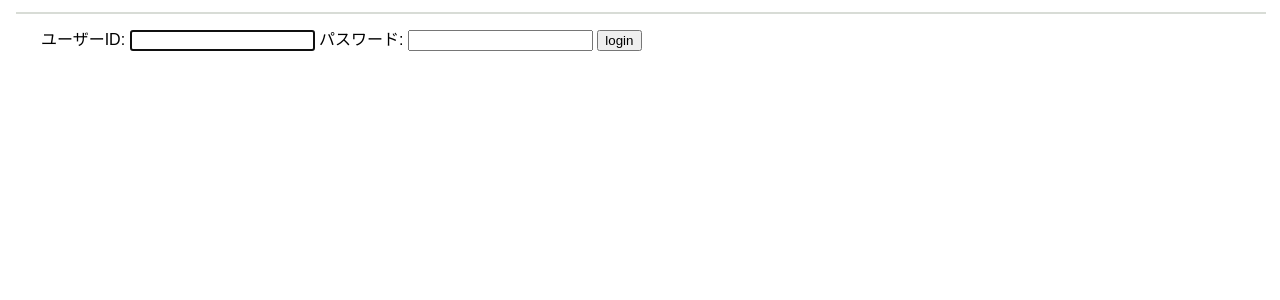
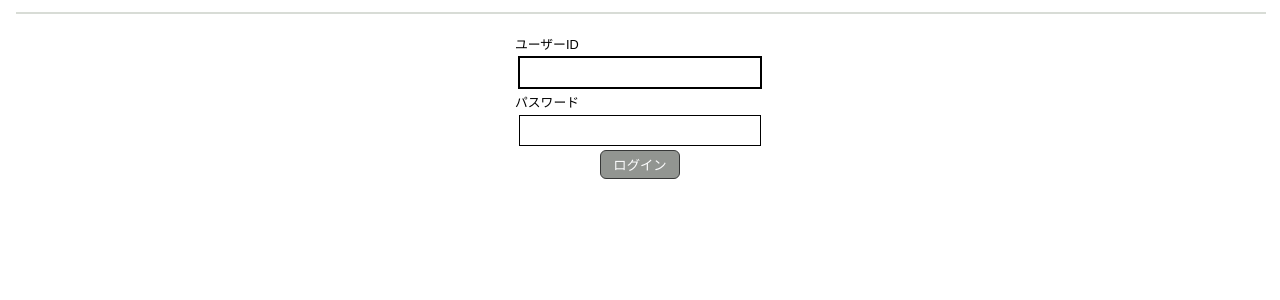
Before and after one commit to simon-i1-h/sbts, a Django app: page /login/ in a window 1280 px wide. Shown: the part 40-340 px from the top of the page. Run offline with Django 4.2, Linux system fonts and the light colour scheme.

Commit message:
ログインフォームにスタイルを適用

```diff
--- a/sbts/page/static/page/style.css
+++ b/sbts/page/static/page/style.css
@@ -198,7 +198,9 @@ main > * {
     color: var(--xkcd-medium-grey);
 }
 
-input[type="text" i].title {
+input[type="text" i].title,
+.login-input input[type="text" i],
+.login-input input[type="password" i] {
     appearance: none;
     border: 1px solid black;
     padding: 0.25rem;
@@ -206,6 +208,8 @@ input[type="text" i].title {
 }
 
 input[type="text" i].title:focus-visible,
+.login-input input[type="text" i]:focus-visible,
+.login-input input[type="password" i]:focus-visible,
 textarea.comment:focus-visible {
     outline: black solid 1px;
 }
@@ -239,3 +243,26 @@ textarea.comment {
     border: 1px solid black;
     padding: 0.25rem;
 }
+
+.login-form {
+    display: flex;
+    align-items: center;
+    flex-direction: column;
+}
+
+.login-group {
+    display: flex;
+    flex-direction: column;
+}
+
+.login-label {
+    font-size: 0.8rem;
+}
+
+.login-input {
+    margin: 0.25rem;
+}
+
+.login-enter {
+    align-self: center;
+}
--- a/sbts/page/templates/page/login.html
+++ b/sbts/page/templates/page/login.html
@@ -6,14 +6,16 @@
   <p>パスワードが正しくありません。再度お試しください。</p>
   {% endif %}
 
-  <form method="post" action="{% url 'login' %}">
+  <form method="post" action="{% url 'login' %}" class="widget-group login-form">
     {% csrf_token %}
 
-    ユーザーID:
-    {{ form.username }}
-    パスワード:
-    {{ form.password }}
-    <input type="submit" value="login">
+    <div class="login-group">
+      <div class="login-label">ユーザーID</div>
+      <div class="login-input">{{ form.username }}</div>
+      <div class="login-label">パスワード</div>
+      <div class="login-input">{{ form.password }}</div>
+      <div class="login-enter"><input type="submit" value="ログイン" class="enter-button"></div>
+    </div>
     {% if next %}
     <input type="hidden" name="next" value="{{ next }}">
     {% endif %}
```
